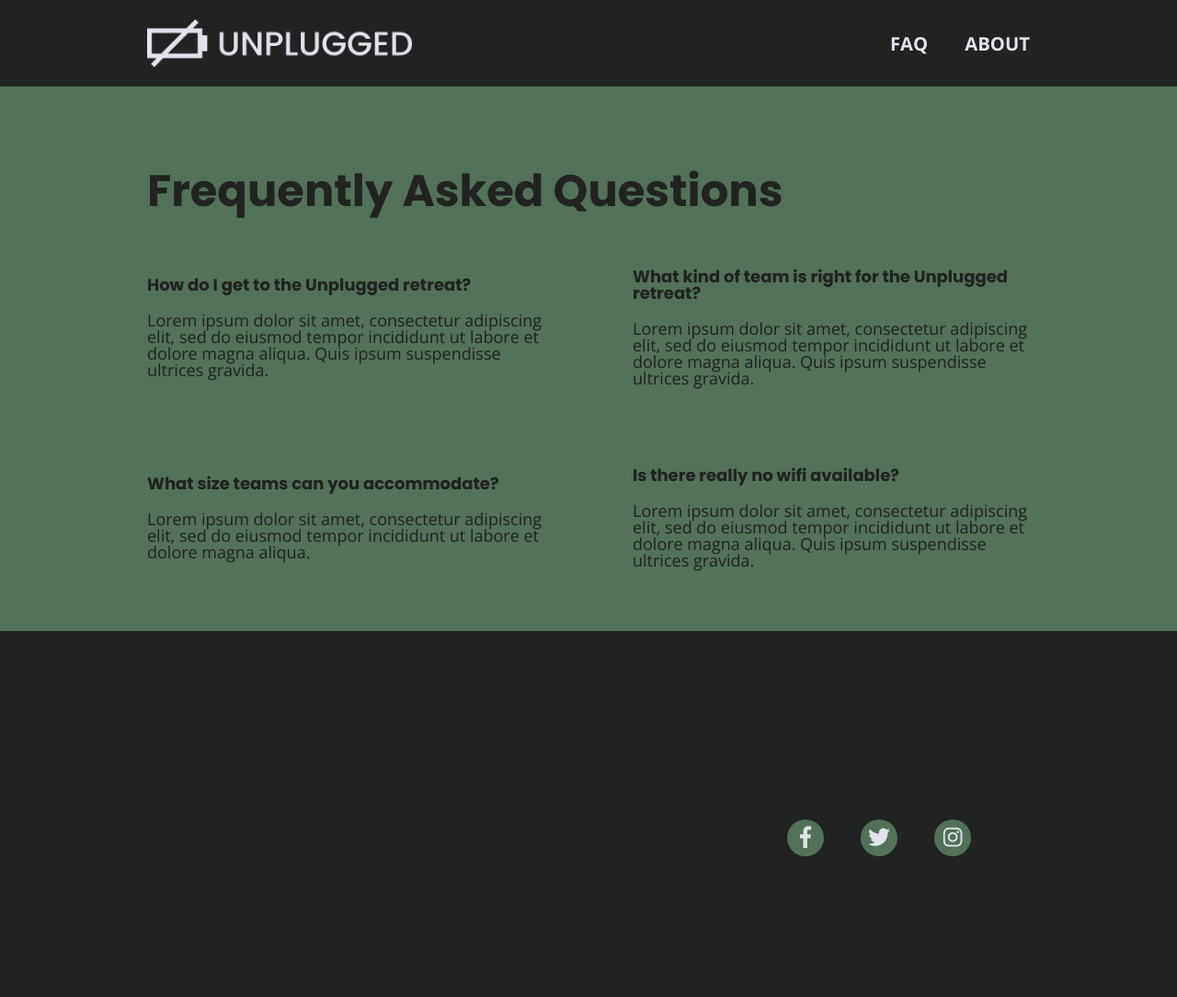
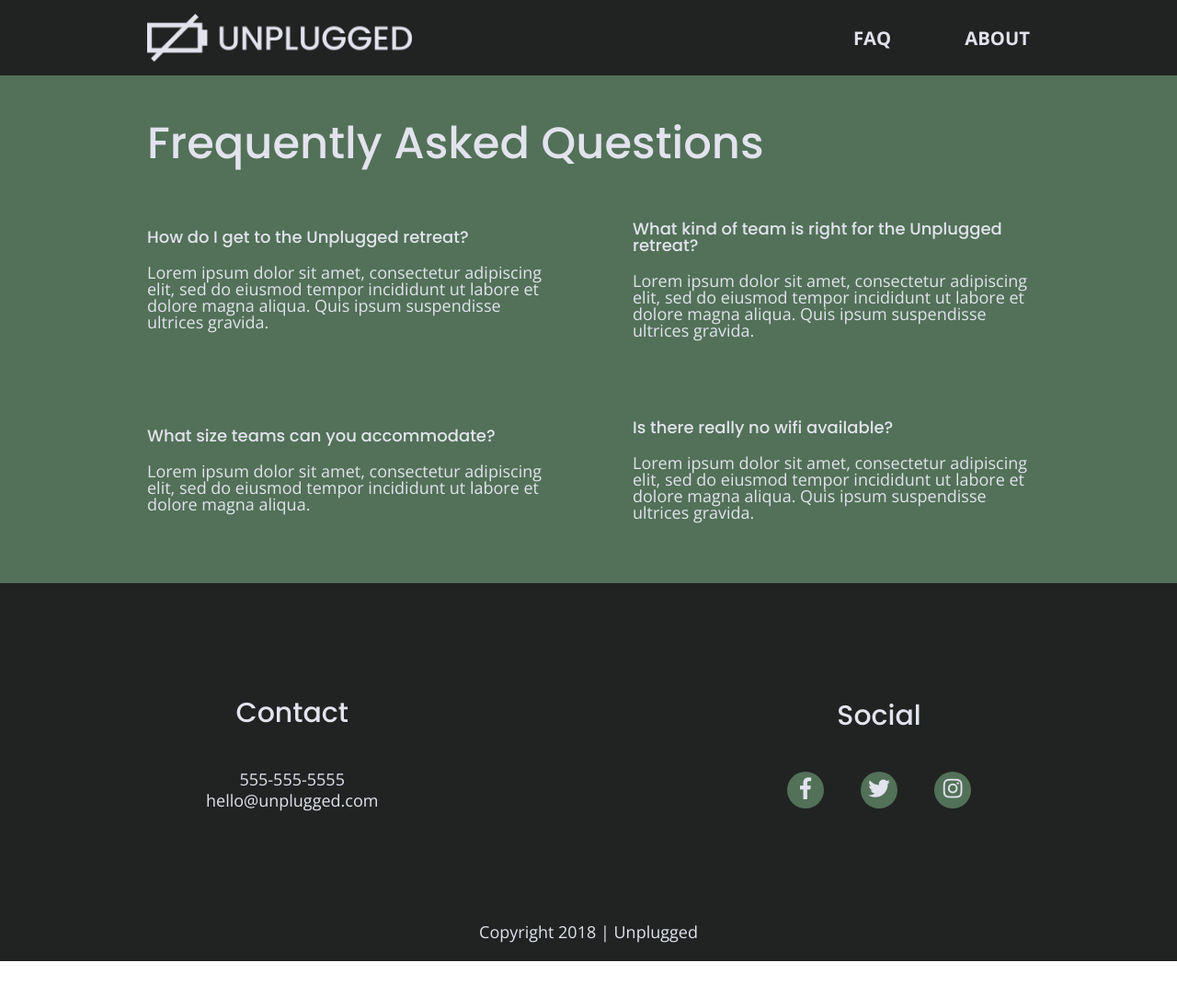
Before and after one commit to NicoleD1010/unplugged-retreat, a website: page faq/index.html in a window 1280 px wide. Shown: the whole page at 92% size. After the commit the page ends 1045 px from the top, so only its background shows below. Drawn offline with nearby package versions, Linux system fonts and the light colour scheme; files whose address does not match are found by name.

Commit message:
Added site images and homepage copyright

```diff
--- a/css/main.css
+++ b/css/main.css
@@ -108,12 +108,15 @@ html {
 body {
   font-size: 1em;
   font-family: 'Open Sans', sans-serif;
+  color: #e2e3ed;
   text-align: left;
 }
 
 ul,
 ol {
   list-style-type: none;
+  margin: 0;
+  padding: 0;
 }
 
 a {
@@ -123,12 +126,15 @@ a {
 
 h2 {
   font-family: 'Poppins', sans-serif;
+  font-weight: 500;
   font-size: 1.875em;
+  margin: 0;
 }
 
 h3,
 h4 {
   font-family: 'Poppins', sans-serif;
+  font-weight: 500;
   margin: 20px 0;
   font-size: 1.125em;
 }
@@ -213,6 +219,7 @@ header nav ul li {
 }
 
 footer {
+  text-align: center;
   flex-direction: column;
 }
 
@@ -261,7 +268,7 @@ footer .copyright {
   background: url(../img/unplugged-retreat.jpg);
   background-size: cover;
   background-position: center;
-  min-height: 500px;
+
   display: flex;
   justify-content: center;
   flex-flow: row wrap;
@@ -644,7 +651,7 @@ input[type=button] {
       margin: 100px 0;
     }
 
-    .footer-content {
+    footer .footer-content {
       display: flex;
       justify-content: space-between;
       align-items: center;
```
Also changed, not shown: index.html (+1 -0 lines), img/unplugged-retreat-features.jpg (renamed from img/rawpixel-800820-unsplash1.jpg), img/unplugged-retreat-lacrue.jpg (renamed from img/omar-lopez-296944-unsplash.jpg), img/unpluggedlogo.png (added), 1 other file.
